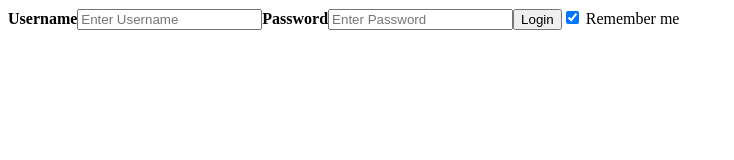
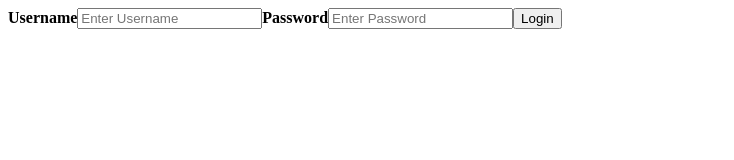
Before and after one commit to Devorii/breezepro, an Angular app: page /login in a window 1280 px wide. Shown: the top 160 px of the page, without its empty margins (0-734 px from the left). Built offline with nearby package versions, Linux system fonts and the light colour scheme.

Commit message:
Added routing to these files

```diff
--- a/src/components/innerModule/inner/innerComponents/header/header.component.html
+++ b/src/components/innerModule/inner/innerComponents/header/header.component.html
@@ -1,4 +1,5 @@
 <header>
     <h1>header here</h1>
+    <button type="submit" [routerLink]="['']" >Logout</button>
 
 </header>
--- a/src/components/login/login.component.html
+++ b/src/components/login/login.component.html
@@ -6,7 +6,5 @@
     <input type="password" placeholder="Enter Password" name="psw" required>
 
     <button type="submit" [routerLink]="['/dashboard/create']" >Login</button>
-    <label>
-      <input type="checkbox" checked="checked" name="remember"> Remember me
-    </label>
+
   </div>
```
